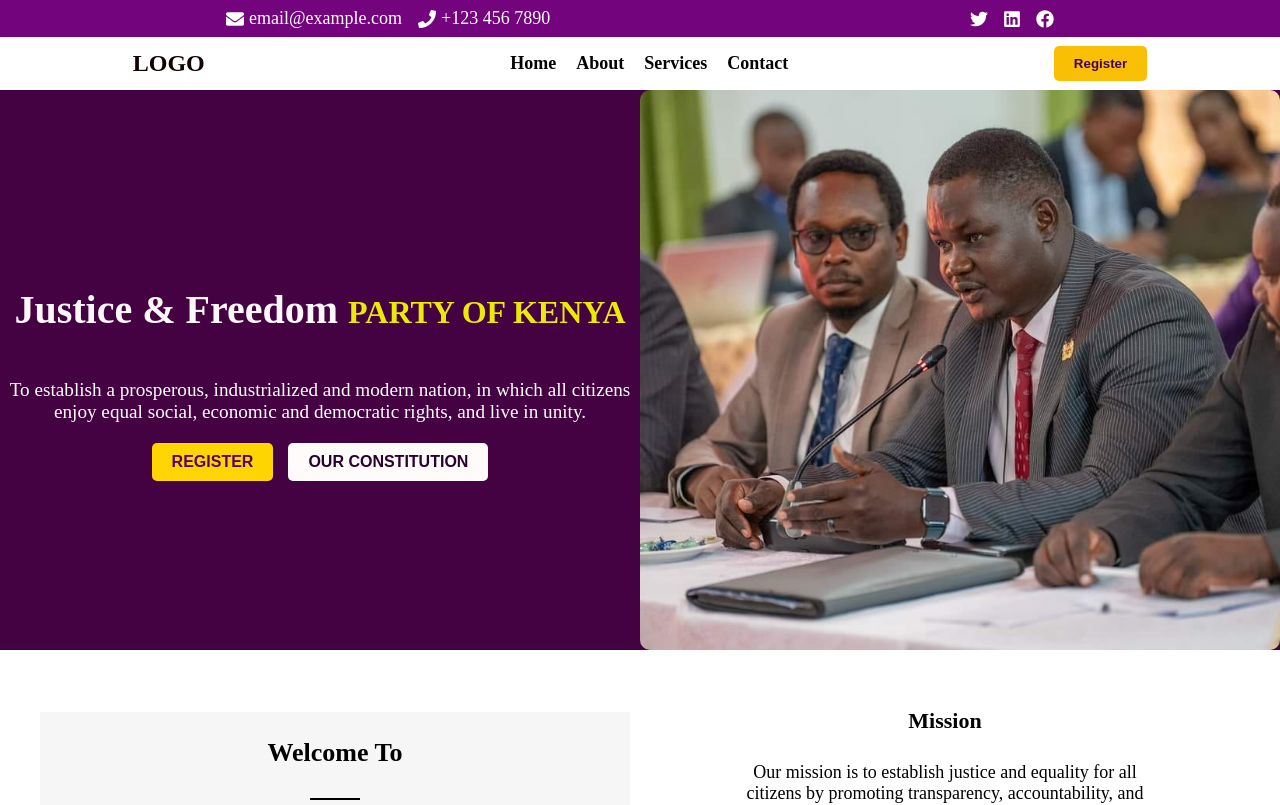
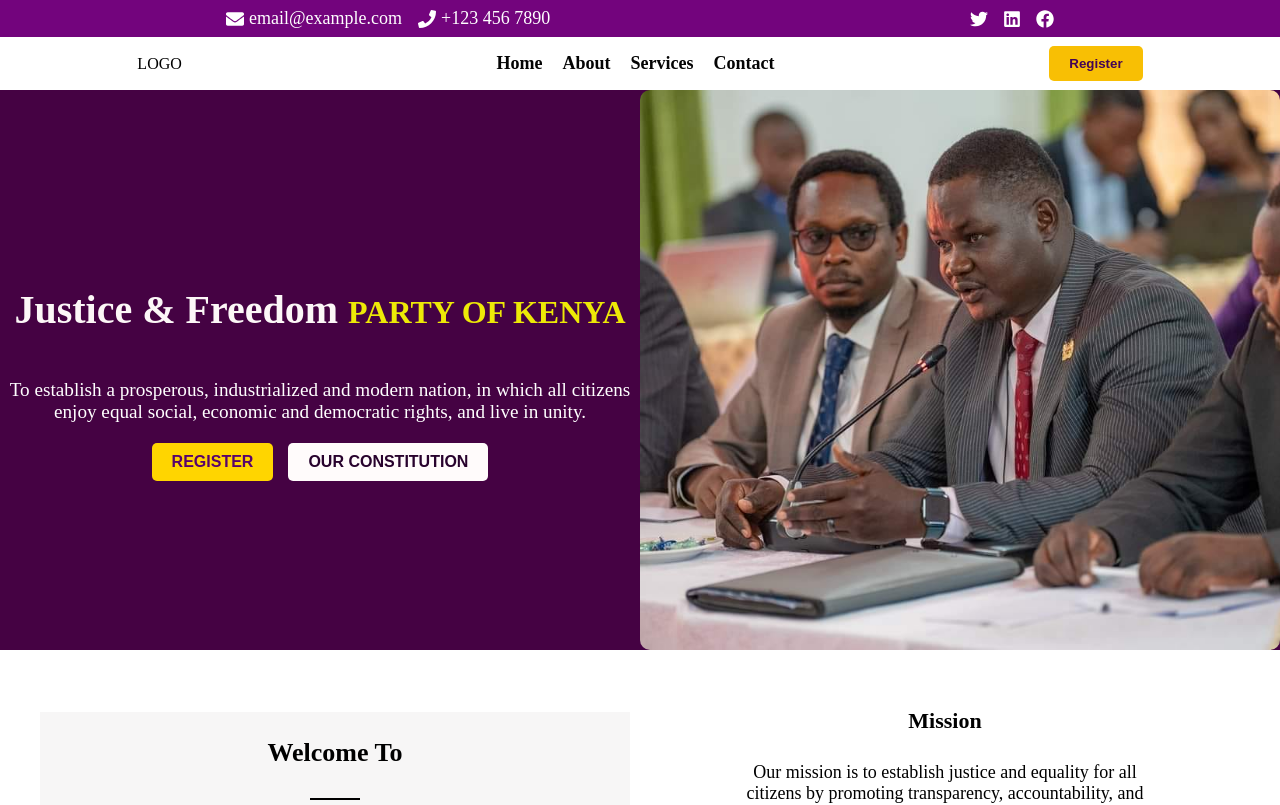
Before and after one commit to QueenterJuma/jfp-kenya, a React (Vite) app: page / in a window 1280 px wide. Shown: the top 805 px of the page. Built offline with nearby package versions, Linux system fonts and the light colour scheme; a web font is replaced by a local one.

Commit message:
Add style update

```diff
--- a/src/index.css
+++ b/src/index.css
@@ -200,10 +200,8 @@
     color: black;
   }
 
-  .logo {
-    font-size: 24px;
-    font-weight: bold;
-    color: rgb(17, 2, 2);
+  .logo img {
+    width: 10%;
   }
 
 
@@ -222,6 +220,7 @@
     transition: color 0.3s;
     font-weight: 600;
     font-size: 18px;
+    text-decoration: none;
   }
 
   .nav-item:hover {
@@ -272,6 +271,7 @@
     padding: 10px;
     cursor: pointer;
     transition: color 0.3s;
+    text-decoration: none;
   }
 
   .mobile-item:hover {
@@ -429,6 +429,12 @@
     margin-top: 10px;
     font-size: 18px;
     color: #333;
+  }
+
+  .team-card p {
+    margin-top: 15px;
+    font-size: 16px;
+    color: #e6b800;
   }
 
   /* Footer Container */
```
